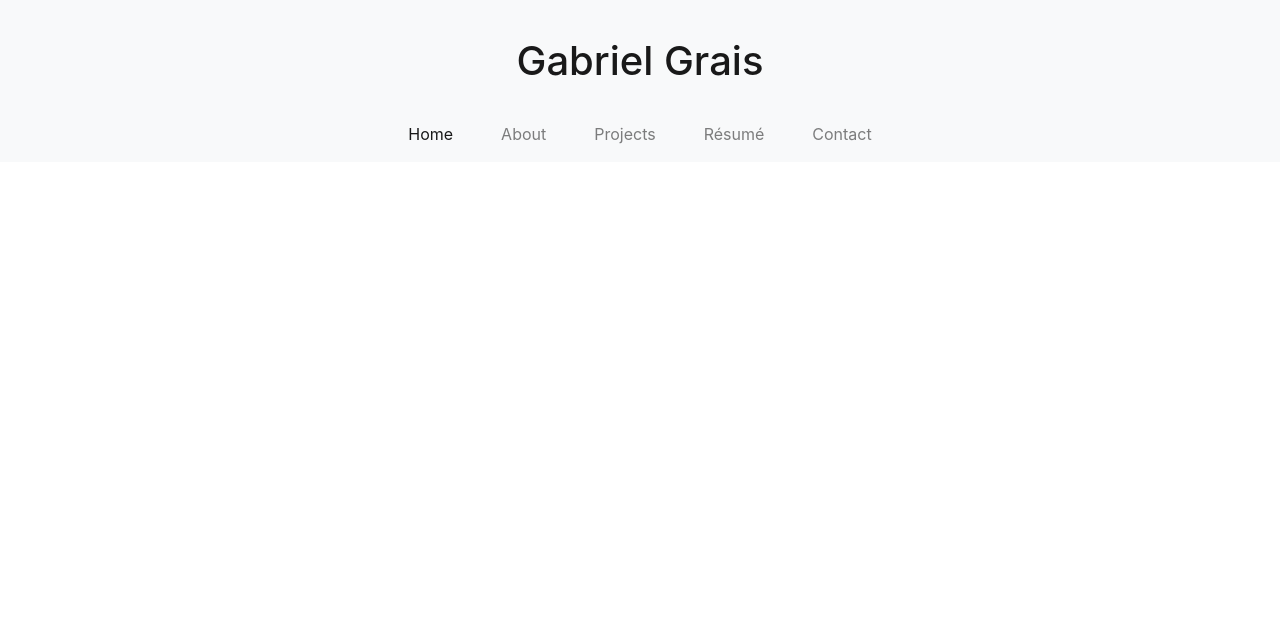
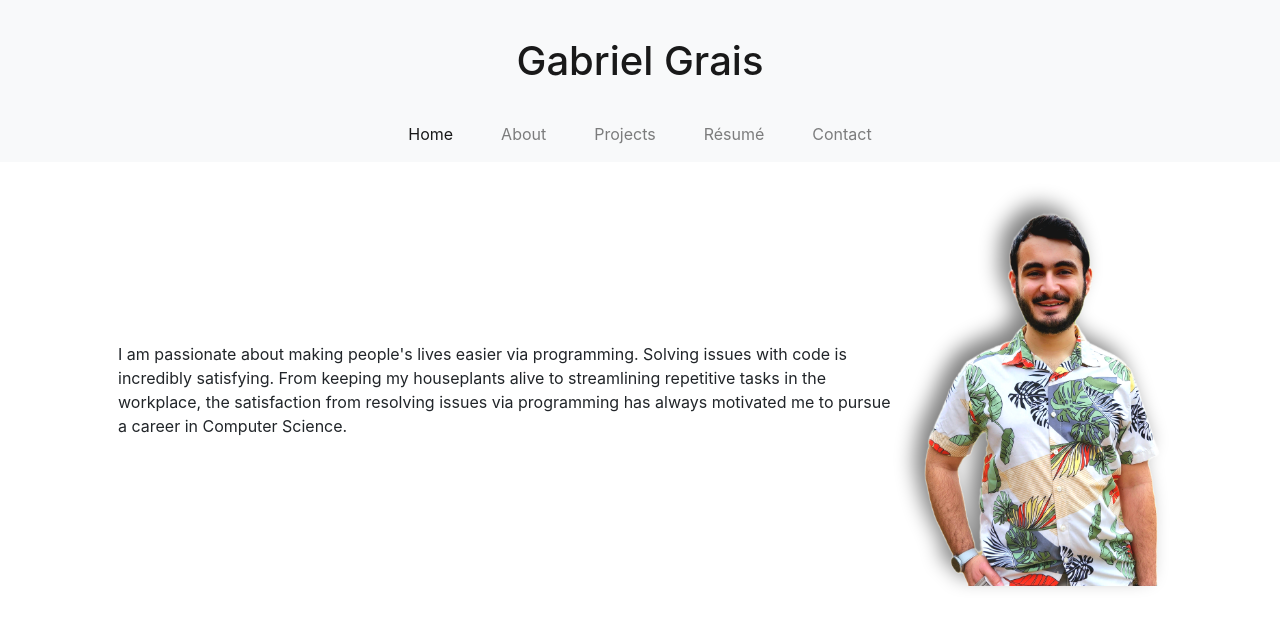
Before and after one commit to Gabgra11/GabrielGraisWebsite, a Flask app: page / in a window 1280 px wide. Shown: the top 633 px of the page. Run offline with Flask 3, Linux system fonts and the light colour scheme.

Commit message:
Fill home page.

```diff
--- a/templates/index.html
+++ b/templates/index.html
@@ -2,4 +2,16 @@
 {% set active_page = 'home' %}
 
 {% block content %}
+<div class="container p-5">
+  <div class="row">
+    <div class="col-9 my-auto">
+      <!-- <h2></h2>  -->
+      <!-- <br> -->
+      <p>I am passionate about making people's lives easier via programming. Solving issues with code is incredibly satisfying. From keeping my houseplants alive to streamlining repetitive tasks in the workplace, the satisfaction from resolving issues via programming has always motivated me to pursue a career in Computer Science.</p>
+    </div>
+    <div class="col-3">
+      <img src="static/img/cutout.png" class="img-fluid" style="filter: drop-shadow(-10px -10px 10px gray);">
+    </div>
+  </div>
+</div>
 {% endblock %}
```
Also changed, not shown: static/img/cutout.png (added).
